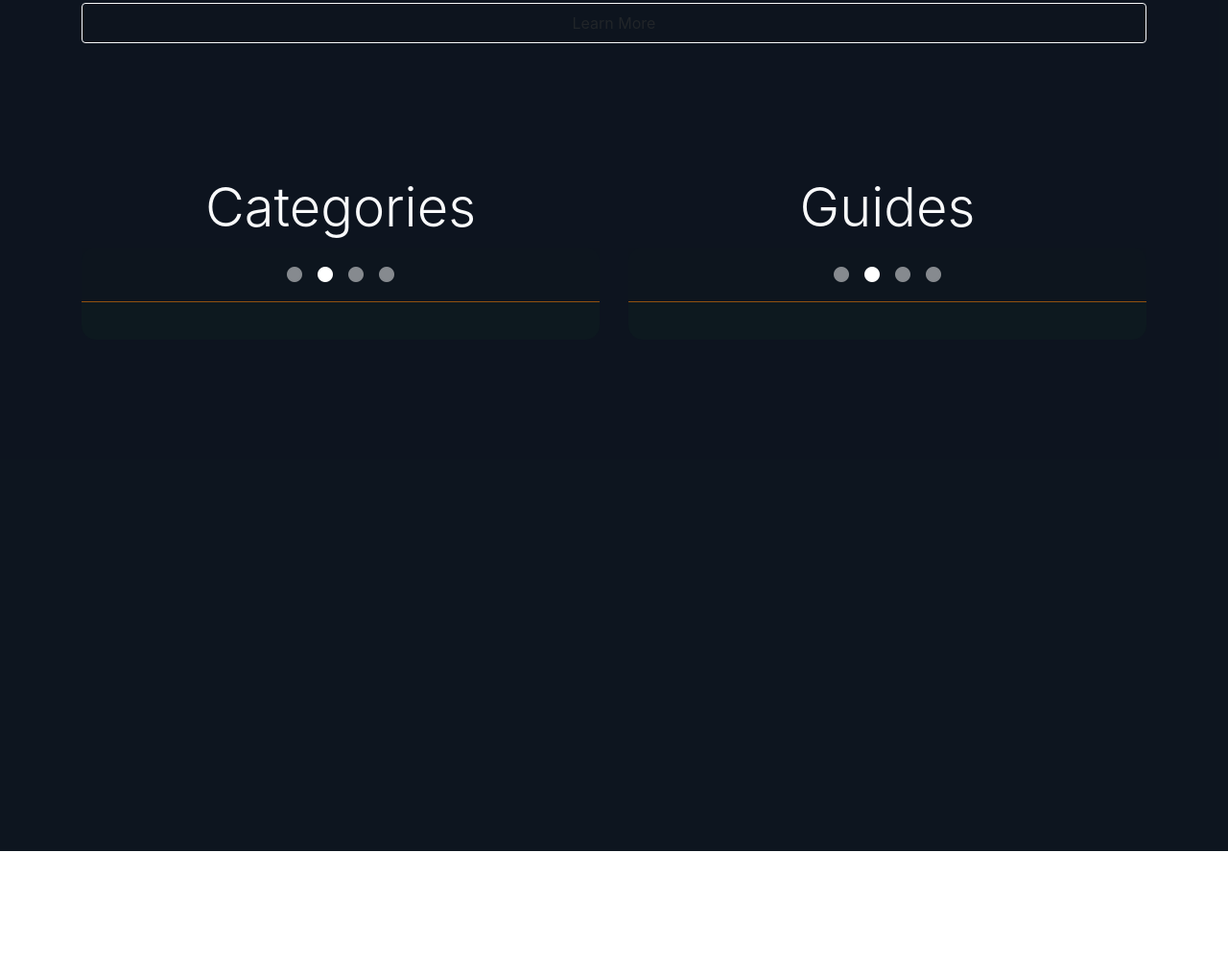
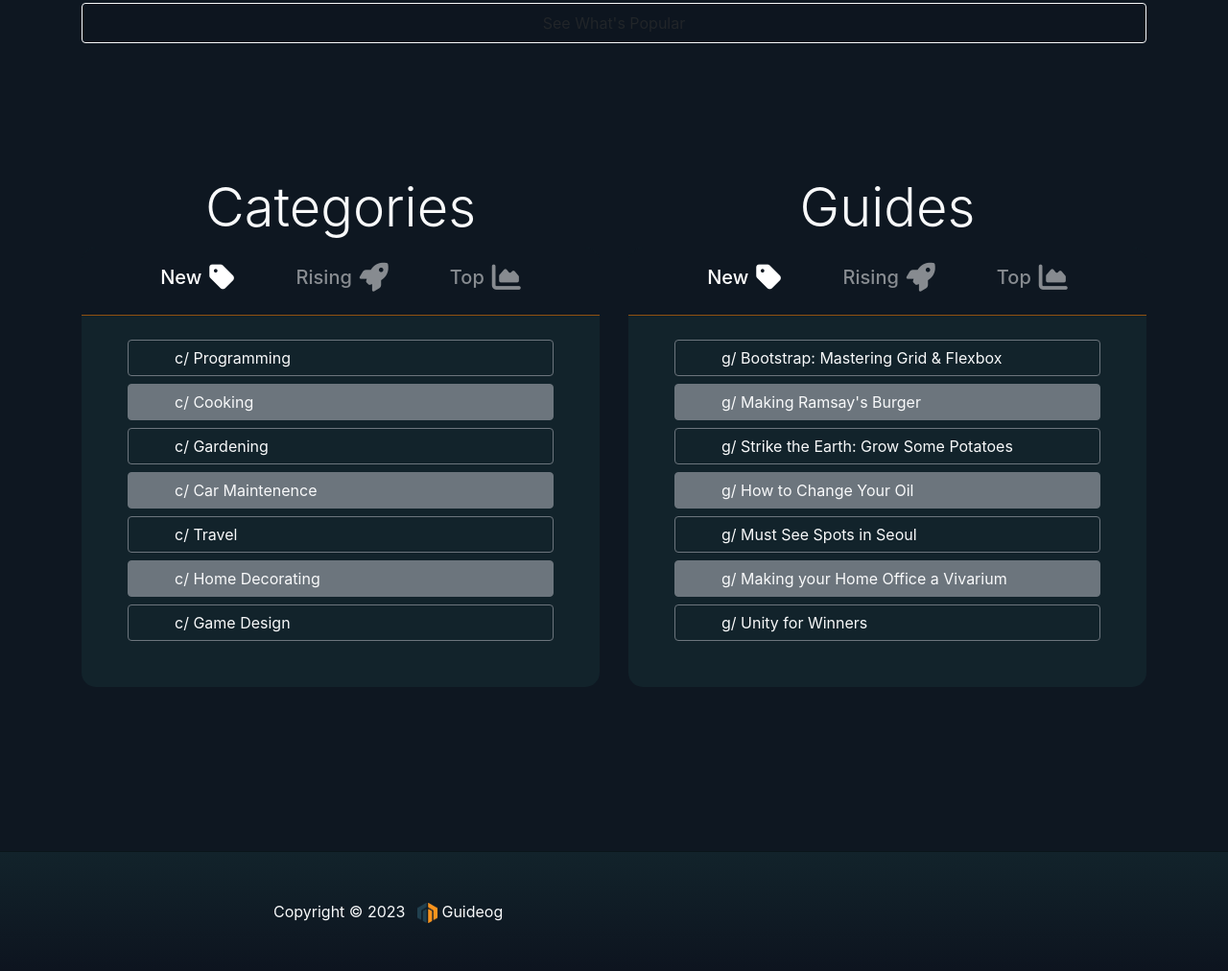
Before and after one commit to ayd0/guideog, a website: page index.html in a window 1280 px wide. Shown: the part 793-1805 px from the top of the page at 96% size. Before the commit the page ends 1680 px from the top, so only its background shows below. Drawn offline with nearby package versions, Linux system fonts and the light colour scheme.

Commit message:
finished explore section, added footer, updated color scheme

```diff
--- a/css/styles.css
+++ b/css/styles.css
@@ -152,7 +152,7 @@ body {
 }
 
 .explore-sub {
-	background: rgb(13,25,31);
+	background: rgb(18,35,43);
 	border-radius: 15px;
 	/*border: 1px solid #d1671b;*/
 	position: relative;
@@ -163,4 +163,25 @@ body {
 	top: 0;
 	left: 0;
 	width: 100%;
+	border-top-left-radius: 15px;
+	border-top-right-radius: 15px;
 }
+
+.explore-nav .nav-link i {
+	font-size: 1.5em;
+}
+
+/* This is necessary while using scrollspy */
+.custom-active {
+	color: #fff !important;
+}
+
+.btn-stagger {
+	border: 1px solid #6c757d;
+}
+
+#main-footer {
+	background-image: linear-gradient(rgb(18,35,43), rgb(13,20,31));
+	border-top: 1px solid #0a151a;
+	padding: 50px;
+}
--- a/index.html
+++ b/index.html
@@ -31,7 +31,7 @@
 							<a id="nav-home-btn" href="#home" class="nav-link">Home</a>
 						</li>
 						<li class-"nav-item">
-							<a href="#explore" class="nav-link" id="explore-btn">Explore</a>
+							<a href="#explore-break" class="nav-link" id="explore-btn">Explore</a>
 						</li>
 						<li class-"nav-item">
 							<a href="#FAQ" class="nav-link">FAQ</a>
@@ -131,10 +131,12 @@
 					</div>
 					<div class="row">
 						<nav id="learn-btn" class="col text-center">
-							<a href="#explore" class="btn btn-block btn-outline-light nav-link">Learn More</a>
+							<a href="#explore-break" class="btn btn-block btn-outline-light nav-link">See What's Popular</a>
 						</nav>
 					</div>
 				</div>
+
+				<div id="explore-break"></div>
 
 				<!-- EXPLORE SECTION -->
 				<div  id="explore" class="container">
@@ -146,64 +148,78 @@
 									<div class="collapse navbar-collapse">
 										<ul class="navbar-nav mx-auto">
 											<li class-"nav-item">
-												<a id="nav-home-btn" href="#home" class="nav-link">
-													<i class="fas fa-circle"></i>
+												<a href="" class="nav-link custom-active mr-5">
+													<h5 class="d-flex align-items-center">New <i class="fas fa-tag fa-2x ml-2"></i></h5>
 												</a>
 											</li>
 											<li class-"nav-item">
-												<a href="#explore" class="nav-link" id="explore-btn">
-													<i class="fas fa-circle"></i>
+												<a href="" class="nav-link">
+													<h5 class="d-flex align-items-center">Rising <i class="fas fa-rocket fa-2x ml-2"></i></h5>
 												</a>
 											</li>
 											<li class-"nav-item">
-												<a href="#FAQ" class="nav-link">
-													<i class="fas fa-circle"></i>
-												</a>
-											</li>
-											<li class-"nav-item">
-												<a href="main.html" class="nav-link">
-													<i class="fas fa-circle"></i>
+												<a href="" class="nav-link ml-5">
+													<h5 class="d-flex align-items-center">Top <i class="fas fa-area-chart fa-2x ml-2"></i></h5>
 												</a>
 											</li>
 										</ul>
 									</div>
 								</nav>
+								<div class="mt-5">
+									<a class="btn btn-stagger btn-block text-left pl-5">c/ Programming</a>
+									<a class="btn btn-secondary btn-block text-left pl-5">c/ Cooking</a>
+									<a class="btn btn-stagger btn-block text-left pl-5">c/ Gardening</a>
+									<a class="btn btn-secondary btn-block text-left pl-5">c/ Car Maintenence</a>
+									<a class="btn btn-stagger btn-block text-left pl-5">c/ Travel</a>
+									<a class="btn btn-secondary btn-block text-left pl-5">c/ Home Decorating</a>
+									<a class="btn btn-stagger btn-block text-left pl-5">c/ Game Design</a>
+								</div>
 							</div>
 						</div>
-						<div class="col-md-6 text-center">
+						<div class="col-md-6 text-center d-none d-md-block">
+							<hr class="d-sm-none">
 							<h2 class="display-4">Guides</h2>
 							<div class="explore-sub p-5">
 								<nav class="navbar navbar-expand navbar-dark explore-nav">
 									<div class="collapse navbar-collapse">
 										<ul class="navbar-nav mx-auto">
 											<li class-"nav-item">
-												<a id="nav-home-btn" href="#home" class="nav-link">
-													<i class="fas fa-circle"></i>
+												<a href="" class="nav-link custom-active mr-5">
+													<h5 class="d-flex align-items-center">New <i class="fas fa-tag fa-2x ml-2"></i></h5>
 												</a>
 											</li>
 											<li class-"nav-item">
-												<a href="#explore" class="nav-link" id="explore-btn">
-													<i class="fas fa-circle"></i>
+												<a href="" class="nav-link">
+													<h5 class="d-flex align-items-center">Rising <i class="fas fa-rocket fa-2x ml-2"></i></h5>
 												</a>
 											</li>
 											<li class-"nav-item">
-												<a href="#FAQ" class="nav-link">
-													<i class="fas fa-circle"></i>
-												</a>
-											</li>
-											<li class-"nav-item">
-												<a href="main.html" class="nav-link">
-													<i class="fas fa-circle"></i>
+												<a href="" class="nav-link ml-5">
+													<h5 class="d-flex align-items-center">Top <i class="fas fa-area-chart fa-2x ml-2"></i></h5>
 												</a>
 											</li>
 										</ul>
 									</div>
 								</nav>
+								<div class="mt-5">
+									<a class="btn btn-stagger btn-block text-left pl-5">g/ Bootstrap: Mastering Grid & Flexbox</a>
+									<a class="btn btn-secondary btn-block text-left pl-5">g/ Making Ramsay's Burger</a>
+									<a class="btn btn-stagger btn-block text-left pl-5">g/ Strike the Earth: Grow Some Potatoes</a>
+									<a class="btn btn-secondary btn-block text-left pl-5">g/ How to Change Your Oil</a>
+									<a class="btn btn-stagger btn-block text-left pl-5">g/ Must See Spots in Seoul</a>
+									<a class="btn btn-secondary btn-block text-left pl-5">g/ Making your Home Office a Vivarium</a>
+									<a class="btn btn-stagger btn-block text-left pl-5">g/ Unity for Winners</a>
+								</div>
 							</div>
 						</div>
 					</div>
 				</div>
 		</header>
+		<footer id="main-footer">
+			<div class="container">
+				<div class="col-6 offset-2">Copyright &copy; 2023 <img class="ml-2" style="width:4%;height:4%;" src="imgs/guideog-l3-icon-alpha.png"> Guideog</div>
+			</div>
+		</footer>
 
 		<script src="http://code.jquery.com/jquery-3.3.1.min.js" integrity="sha256-FgpCb/KJQlLNfOu91ta32o/NMZxltwRo8QtmkMRdAu8="
 			crossorigin="anonymous"></script>
--- a/js/app.js
+++ b/js/app.js
@@ -3,11 +3,13 @@ const mainNavA = document.querySelector('#main-nav a');
 
 const rate = 2.0;
 
-mainOverlay.style.background = `rgb(13,25,31)`;
+mainOverlay.style.background = `rgb(18,35,43)`;
+// 13, 25, 31 -- original color
+// 25, 47, 59
 
 document.addEventListener('scroll', () => {
 	let alpha = 85 / window.scrollY*rate;
 	if (alpha >= 0) {
-		mainOverlay.style.background = `rgba(13,25,31,${alpha})`;
+		mainOverlay.style.background = `rgba(18,35,43,${alpha})`;
 	}
 });
--- a/js/scripts.js
+++ b/js/scripts.js
@@ -16,10 +16,12 @@ $("#main-nav a, #learn-btn a[href^='#']").on('click', function(event) {
 	}
 });
 
+/*
 // On page load set focus to sign up email input field
 $(function() {
 	$('#signup-email').focus();
 });
+*/
 
 // Login modal set focus to username input field
 $('#loginModal').on('shown.bs.modal', () => {
```
